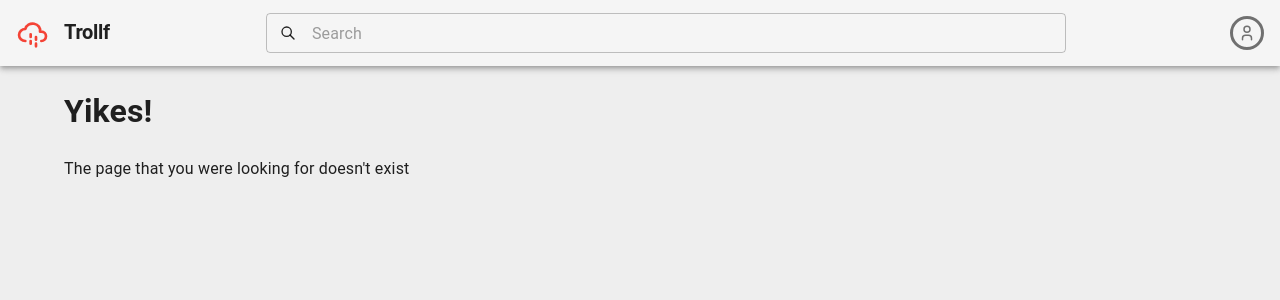
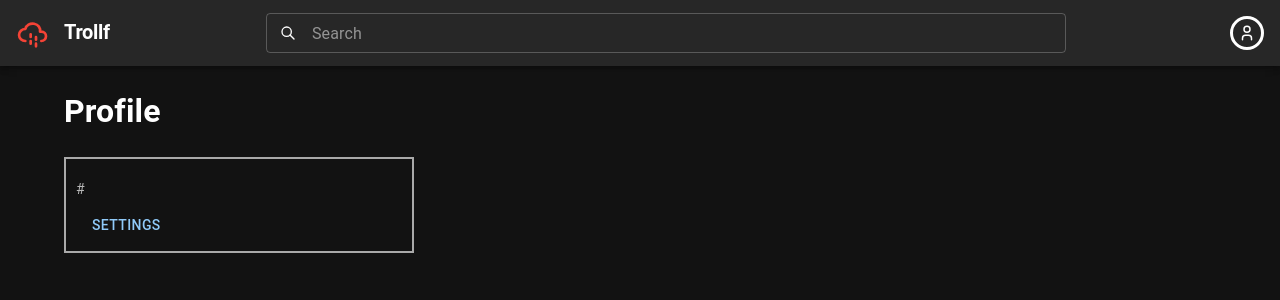
Before and after one commit to mScule/troll-forum-front, a React (Vite) app: page /user/1 in a window 1280 px wide. Shown: the top 300 px of the page. Built offline with nearby package versions, Linux system fonts and the light colour scheme; no server answers.

Commit message:
Print username and userid (not complete)
Routing added

```diff
--- a/package.json
+++ b/package.json
@@ -12,6 +12,7 @@
     "@emotion/react": "^11.10.5",
     "@emotion/styled": "^11.10.5",
     "@mui/material": "^5.11.8",
+    "axios": "^1.3.3",
     "react": "^18.2.0",
     "react-dom": "^18.2.0",
     "react-icons": "^4.7.1",
--- a/src/App.tsx
+++ b/src/App.tsx
@@ -12,7 +12,7 @@ import light from "./themes/light";
 
 const App = () => {
   return (
-    <ThemeProvider theme={light}>
+    <ThemeProvider theme={dark}>
       <CssBaseline />
       <TopBar/>
       <Container fixed>
--- /dev/null
+++ b/src/components/UserProfile.tsx
@@ -0,0 +1,53 @@
+import * as React from 'react';
+import Box from '@mui/material/Box'
+import {useEffect} from "react";
+import axios from "axios";
+import {Button, CardActions, Typography} from "@mui/material";
+
+const UserProfile = () => {
+
+    const [user, setUser] = React.useState('')
+
+    useEffect(() => {
+        getUserData()
+    }, []);
+
+    const getUserData = () => {
+        axios.get('http://localhost:3001/v1/user/1')
+            .then((res) => {
+                console.log(res)
+                setUser(res.data)
+            })
+            .catch((err) => {
+                console.log(err)
+            })
+    }
+
+    const commonStyles = {
+        bgcolor: 'background.paper',
+        border: 2,
+    };
+
+    return (
+        <div>
+            <h1>Profile</h1>
+                        <Box
+                             sx={{
+                                 ...commonStyles,
+                                 maxWidth: '350px',
+                                 maxHeight: '350px',
+                                 paddingLeft: '10px',
+                                 borderColor: 'darkgrey'}}>
+                            <h2>{user.username}</h2>
+                            <Typography variant="body2" color="text.secondary">
+                                #{user.id}
+                            </Typography>
+                            <CardActions>
+                                <Button>Settings</Button>
+                            </CardActions>
+                        </Box>
+
+        </div>
+    );
+}
+export default UserProfile;
--- a/src/router/index.tsx
+++ b/src/router/index.tsx
@@ -2,6 +2,7 @@ import { createBrowserRouter } from "react-router-dom";
 
 import Root from "../routes/Root";
 import Error from "../routes/Error";
+import Profile from "../routes/Profile";
 
 export default createBrowserRouter([
   {
@@ -9,4 +10,9 @@ export default createBrowserRouter([
     element: <Root />,
     errorElement: <Error />,
   },
+  {
+    // ./components/UserProfile, yet to implement functionality to return user with the wanted id, hardcoded to userId 1
+    path: "/user/:userId",
+    element: <Profile/>
+  }
 ]);
--- /dev/null
+++ b/src/routes/Profile.tsx
@@ -0,0 +1,5 @@
+import UserProfile from "../components/UserProfile";
+
+export default function Profile() {
+    return <UserProfile/>
+}
--- a/src/routes/Root.tsx
+++ b/src/routes/Root.tsx
@@ -1,5 +1,4 @@
-import { Typography } from "@mui/material";
 
 export default function Root() {
-  return <h2>Trollf Feed</h2>;
+  return <h2>Troll Feed</h2>;
 }
```
Also changed, not shown: 2 other files (tests, documents, lock files or other folders).
